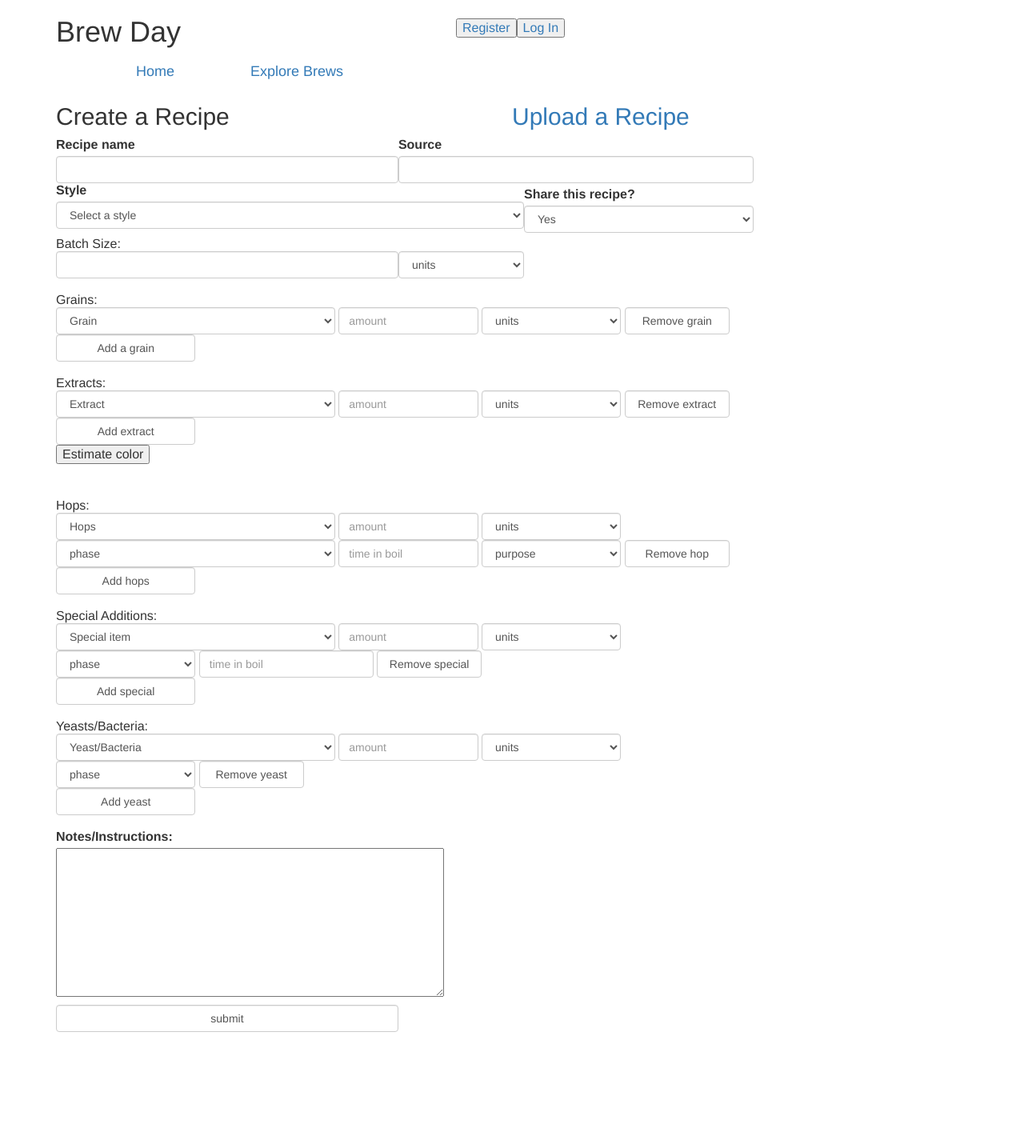
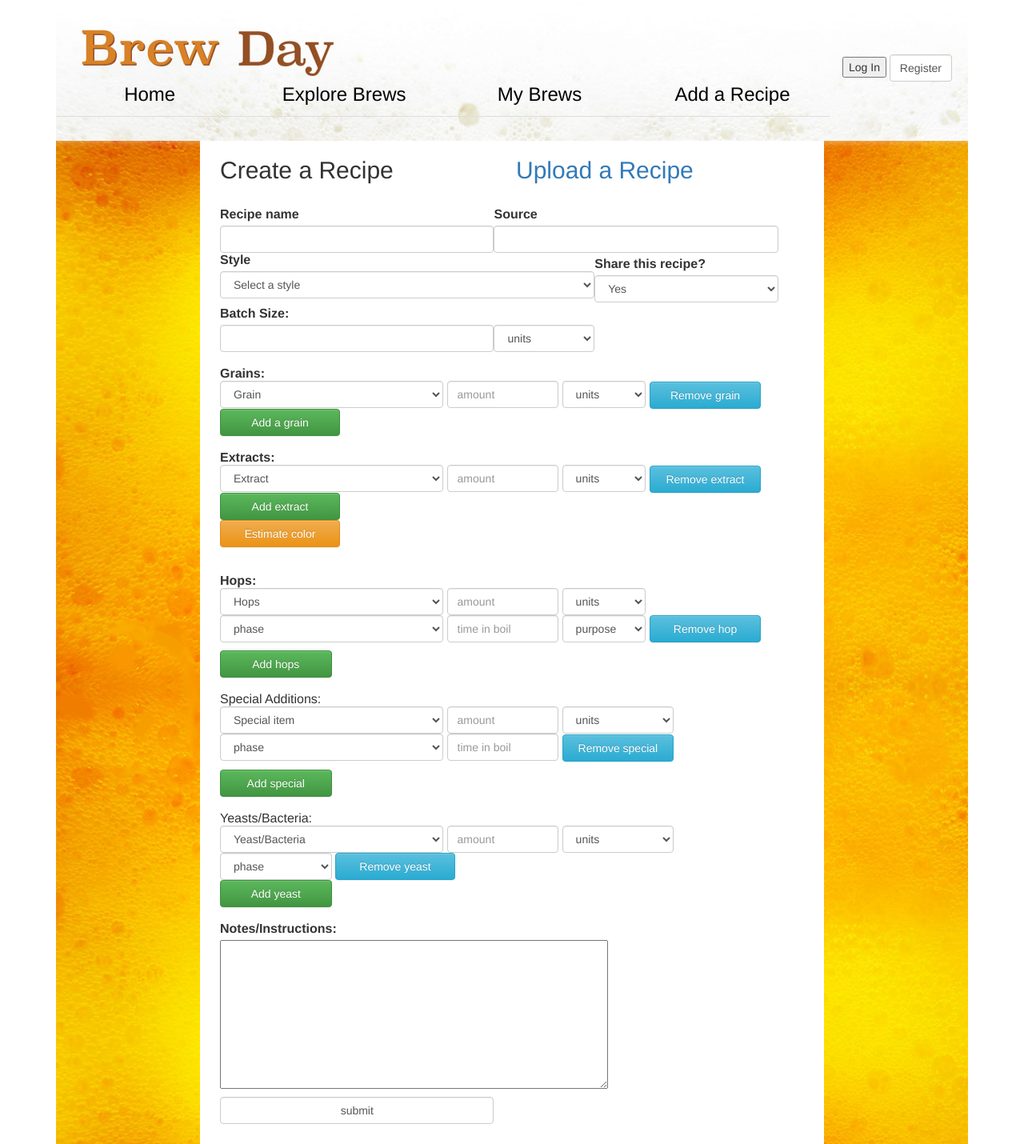
Before and after one commit to leskat47/brew-app-project, a Flask app: page /addrecipe in a window 1280 px wide. Shown: the whole page at 80% size. Before the commit the page ends 1290 px from the top, so only its background shows below. Run offline with Flask 2, Linux system fonts and the light colour scheme; data that the repository does not hold is empty; some libraries are stand-ins or nearby versions.

Commit message:
First draft of site beautifying.

```diff
--- a/server.py
+++ b/server.py
@@ -49,6 +49,7 @@ def allowed_file(filename):
 def index():
     return render_template("homepage.html")
 
+
 # ***************************************************************************************
 # Explore recipes selections
 
@@ -84,9 +85,9 @@ def show_explore():
                            selectlist_styles=selectlist_styles, selectlisrt_user=selectlist_user,
                            sel_user_styles=sel_user_styles)
 
+
 # ***************************************************************************************
 # Explore Recipes right panel displays
-
 
 # List user's recipes
 @app.route('/myrecipes')
@@ -150,8 +151,6 @@ def add_brew(recipe):
 @app.route("/deleterecipe/<string:recipe>")
 def delete_recipe(recipe):
     recipe_obj = Recipe.query.filter_by(name=recipe).one()
-    print "recipe to delete", recipe_obj
-    print "hop", HopIns.query.filter_by(recipe_id=recipe_obj.recipe_id).all()
     HopIns.query.filter_by(recipe_id=recipe_obj.recipe_id).delete()
     FermIns.query.filter_by(recipe_id=recipe_obj.recipe_id).delete()
     ExtIns.query.filter_by(recipe_id=recipe_obj.recipe_id).delete()
@@ -205,7 +204,6 @@ def show_mybrews():
                                    sel_user_styles=sel_user_styles)
     else:
         brewlist = get_brewlist(all_brews)
-        print brewlist
         return render_template("mybrews.html", brewlist=brewlist,
                                selectlist_user=selectlist_user, sel_user_styles=sel_user_styles)
 
@@ -232,7 +230,6 @@ def brew_process(brew_id):
     else:
         recipe, batch_size, batch_units, times, timerset, boiltime, steep, yeast, secondary, extracts, og_min, og_max, notes, srm_color = show_brew_recipe(recipe)
 
-        print boiltime
         color = color_conversion(srm_color)
 
         return render_template("brew.html", brew=brew, recipe=recipe, batch_size=batch_size, batch_units=batch_units,
@@ -245,14 +242,11 @@ def brew_process(brew_id):
 def note_boil_time():
     boil_start = request.form.get("boil_start")
     brew_id = request.form.get("brew_id")
-    print boil_start
     startformat = '%H:%M'
 
     boil_start = datetime.datetime.strptime(boil_start, startformat).time()
-    print boil_start
     Brew.query.filter_by(id=brew_id).one().boil_start = boil_start
     db.session.commit()
-    return "hello"
 
 
 # Save brew data to database
@@ -269,11 +263,9 @@ def update_brew(brew):
         brew.og = float(brew.og)
         brew.abv = (brew.og - brew.fg) * 131
 
-
     if request.form.get("finished"):
         end_date_get = request.form.get('finished')
         brew.end_date = datetime.datetime.strptime(end_date_get, "%Y-%m-%d").date()
-    print "Brew end date: ", brew.end_date
     brew.notes = request.form.get('brew_notes')
     brew.results_notes = request.form.get('results_notes')
     brew.rating = request.form.get('rating')
@@ -442,7 +434,7 @@ def upload_file():
 
         if error_names != []:
             session['error_list'] = error_names
-            return render_template("upload_error.html")
+            return render_template("uploaderror.html")
         else:
             notice = "Recipe(s) successfully added!"
             return render_template("uploadrecipe.html", notice=notice, recipes=recipes)
@@ -463,6 +455,7 @@ def check_name():
 # Ajax called -Calculate color for recipe
 @app.route('/colorcalc', methods=['GET', 'POST'])
 def calculate_color():
+    print "COLOR AJAX"
     data = request.get_json()
     grains = data['grains']
     extracts = data['extracts']
--- a/static/recipeform.js
+++ b/static/recipeform.js
@@ -40,7 +40,7 @@ $("#add-extract").click(function() {
 $('.del-extract').click(function () {
     $(this).parent('div').remove();
     if ($('.repeat-extract').length === 2) {
-    	$('.del-extract').prop('disabled', true);
+    	// $('.del-extract').prop('disabled', true);
 	}
     });
 
--- a/templates/base.html
+++ b/templates/base.html
@@ -6,58 +6,47 @@
 
 		<link href="http://addtocalendar.com/atc/1.5/atc-style-blue.css" rel="stylesheet" type="text/css">
 
-
-
 	    <script src="http://code.jquery.com/jquery-2.1.4.js"></script>
 		<script src="http://code.jquery.com/ui/1.11.3/jquery-ui.min.js"></script>
         <!--<script src="https://ajax.googleapis.com/ajax/libs/jquery/1.11.3/jquery.min.js"></script>-->
 
 		<script src="https://cdnjs.cloudflare.com/ajax/libs/jquery.serializeJSON/1.2.0/jquery.serializeJSON.min.js"></script>
-		<!-- <script src="..static/jquery.serializejson.min.js"></script> <!-- Version 2.3.1 -->
+		<!-- <script src="..static/jquery.serializejson.min.js"></script> Version 2.3.1 -->
 
 		<script src="https://maxcdn.bootstrapcdn.com/bootstrap/3.3.4/js/bootstrap.min.js"></script>
-		<script src="../static/myscript.js"></script>
-		<script src="../static/buzz.min.js"></script>
-		<script src="../static/tock.js"></script>
-		<style rel="style" type="text/css" hef="mystyles.css">	</style>
+		<script src="/static/myscript.js"></script>
+		<script src="/static/buzz.min.js"></script>
+		<script src="/static/tock.js"></script>
+		<link rel="stylesheet" type="text/css" hef="../static/mystyles.css">
 
 	</head>
 
 	<body>
 
 		<div class="container">
-			<table>
-			<tr>
-				<td width="500px">
-				<h1>Brew Day</h1>
-				</td>
-				<td>
+		<div style="background-image: url(/static/header.jpg); background-repeat: no-repeat; margin-bottom: 0px; padding-bottom: 0px;">
+				<br><br><br>
+				<form class="navbar-form navbar-right">
+				<div class="form-group"
+					{% if session["username"] %}
+						<a href="/logout"><button class="form-control">Logout</button></a>
+					{% else %}
+						<a href="/login" class="form-control"><button>Log In</button></a>
+					{% endif %}
+						<a href="/register"><button class="form-control" style="margin-right: 20px; margin-bottom: 0px">Register</button></a>
+				</div>
+				</form>
 
-				{% if session["username"] %}
-					<a href="/logout"><button style="float: right;">Logout</button></a>
-				{% else %}
-					<a href="/login"><button style="float: right;">Log In</button></a>
-				{% endif %}
-					<a href="/register"><button style="float: right;">Register</button></a>
-				</td>
-			</tr>
-			</table>
-	    	<div>
-    		<div style="margin-left: auto; margin-right: auto;">{% include 'navbar.html' %}</div>
-	    	{% with messages = get_flashed_messages() %}
-	            {% if messages %}
-	                <div class="flashes">
-	                {% for message in messages %}
-	                    {{ message }} <br>
-	                {% endfor %}
-	                </div>
+				<br>
+    		<div>{% include 'navbar.html' %}</div>
+    		<br>
+    	</div>
 
-	            {% endif %}
-        	{% endwith %}
 
 
 
       {% block content %}{% endblock %}
+      </div>
 	</body>
 
 </html>
--- a/templates/navbar.html
+++ b/templates/navbar.html
@@ -1,8 +1,9 @@
 <h4>
-<ul style="list-style-type: none;">
-<li style="padding: 20px 50px 0px 60px; display: inline"><a href="/">Home</a></li>
-<li style="padding: 20px 50px 0px 40px; display: inline"><a href="/explore">Explore Brews</a></li>
-{% if session["user_id"] %}<li style="padding: 20px 50px 0px 40px; display: inline"><a href="/mybrews">My Brews</a></li>
-<li style="padding: 20px 50px 0px 40px; display: inline"><a href="/addrecipe">Add a Recipe</a></li>{% endif %}
-</ul>
+
+		<ul class="nav nav-tabs nav-justified">
+			<li><a href="/" style="color: black; font-size: 18pt">Home</a></li>
+			<li><a href="/explore" style="color: black; font-size: 18pt">Explore Brews</a></li>
+			<li {% if not session["user_id"] %} class="disabled"{% endif %}><a href="/mybrews" style="color: black; font-size: 18pt">My Brews</a></li>
+			<li {% if not session["user_id"] %} class="disabled"{% endif %}><a href="/addrecipe" style="color: black; font-size: 18pt">Add a Recipe</a></li>
+		</ul>
 </h4>
--- a/templates/recipeform.html
+++ b/templates/recipeform.html
@@ -11,12 +11,12 @@
 				{% endfor %}
 			</select>
 			<input type="number" id = "grain_amount" name="grain_amount" class="form-control" placeholder="amount" style="width: 20%; display: inline" required>
-			<select id="grain_units" name="grain_units" class="form-control" style="width: 20%; display: inline" required>
+			<select id="grain_units" name="grain_units" class="form-control" style="width: 15%; display: inline" required>
 				<option selected disabled>units</option>
 				<option value="grams">g</option>
 				<option value="ounces">oz</option>
 			</select>
-			<input type="button" id="del-grain" class="form-control del-grain" value="Remove grain" style="width: 15%; display: inline" required>
+			<input type="button" id="del-grain" class="form-control del-grain btn btn-info" value="Remove grain" style="width: 20%; display: inline" required>
 		</div>
 			<div id="moreextract1" class="repeat-extract" name="extractdiv">
 			<select id="extract" name="extract" class="form-control" style="width: 40%; display: inline" required>
@@ -26,15 +26,15 @@
 				{% endfor %}
 			</select>
 			<input type="number" id="extract_amount" name="extract_amount" class="form-control" placeholder="amount" style="width: 20%; display: inline" required>
-			<select id="extract_units" name="extract_units" class="form-control" style="width: 20%; display: inline">
+			<select id="extract_units" name="extract_units" class="form-control" style="width: 15%; display: inline">
 				<option selected disabled>units</option>
 				<option value="grams">g</option>
 				<option value="ounces">oz</option>
 			</select>
-				<input type="button" id="del-extract" value="Remove extract" class="form-control del-extract" style="width: 15%; display: inline" required>
+				<input type="button" id="del-extract" value="Remove extract" class="form-control del-extract btn btn-info" style="width: 20%; display: inline;" required>
 			</div>
 
-			<div id="morehops1" class="repeat-hops">
+			<div id="morehops1" class="repeat-hops" style="padding-bottom: 10px">
 			<select id="hop" name="hop" class="form-control" style="width: 40%; display: inline" required>
 				<option selected disabled>Hops</option>
 				{% for hop in hop_choice %}
@@ -42,7 +42,7 @@
 				{% endfor %}
 			</select>
 			<input type="number" id="hop_amount" name="hop_amount" class="form-control" placeholder="amount"  style="width: 20%; display: inline" required>
-			<select id= "hop_units" name="hop-units" class="form-control" style="width: 20%; display: inline" required>
+			<select id= "hop_units" name="hop-units" class="form-control" style="width: 15%; display: inline" required>
 				<option selected disabled>units</option>
 				<option value="grams">g</option>
 				<option value="ounces">oz</option>
@@ -53,16 +53,16 @@
 				<option value="dry_hop">dry_hop</option>
 			</select>
 			<input type="number" id="hop_time" name="hop_time" class="form-control" placeholder="time in boil" style="width: 20%; display: inline">
-			<select id="hop_kind" name="hop_kind" class="form-control" style="width: 20%; display: inline" required>
+			<select id="hop_kind" name="hop_kind" class="form-control" style="width: 15%; display: inline" required>
 				<option selected disabled>purpose</option>
 				<option value="aroma">aroma</option>
 				<option value="bittering">bittering</option>
 				<option value="both">both</option>
 			</select>
-				<input type="button" id= "del-hop" name="1" value="Remove hop" class="form-control del-hop" style="width: 15%; display: inline">
+				<input type="button" id= "del-hop" name="1" value="Remove hop" class="form-control del-hop btn btn-info" style="width: 20%; display: inline">
 			</div>
 
-		<div id="moremisc1" class="repeat-misc">
+		<div id="moremisc1" class="repeat-misc" style="padding-bottom: 5px">
 			<select id="misc" name="misc" class="form-control" style="width: 40%; display: inline" required>
 				<option selected disabled>Special item</option>
 				{% for misc in misc_choice %}
@@ -70,19 +70,20 @@
 				{% endfor %}
 			</select>
 			<input type="number" id="misc_amount" name="misc_amount" class="form-control" placeholder="amount" style="width: 20%; display: inline" required>
-			<select id=="misc-units" name="misc-units" class="form-control" style="width: 20%; display: inline" required>
+			<select id=="misc-units" name="misc-units" class="form-control" style="width: 15%; display: inline" required>
 				<option selected disabled>units</option>
 				<option value="grams">g</option>
 				<option value="ounces">oz</option>
 			</select>
-			<select id="misc_phase" name="misc_phase" class="form-control" style="width: 20%; display: inline" required>
+			<br>
+			<select id="misc_phase" name="misc_phase" class="form-control" style="width: 40%; display: inline" required>
 				<option selected disabled>phase</option>
 				<option value="boil">boil</option>
 				<option value="primary">primary</option>
 				<option value="secondary">secondary</option>
 			</select>
-			<input type="number" id="misc_time" name="misc_time" class="form-control" placeholder="time in boil" style="width: 25%; display: inline" required>
-				<input type="button" id= "del-misc" name="1" value="Remove special" class="form-control del-misc" style="width: 15%; display: inline">
+			<input type="number" id="misc_time" name="misc_time" class="form-control" placeholder="time in boil" style="width: 20%; display: inline" required>
+				<input type="button" id= "del-misc" name="1" value="Remove special" class="form-control del-misc btn btn-info" style="width: 20%; display: inline">
 			</div>
 
 		<div id="moreyeast1" class="repeat-yeast">
@@ -103,14 +104,20 @@
 				<option value="primary">primary</option>
 				<option value="secondary">secondary</option>
 			</select>
-				<input type="button" id= "del-yeast" name="1" value="Remove yeast" class="form-control del-yeast" style="width: 15%; display: inline" required>
+				<input type="button" id= "del-yeast" name="1" value="Remove yeast" class="form-control del-yeast btn btn-info" style="width: 15%; display: inline" required>
 			</div>
 	</div>
 
+<div style="background-image: url(static/beercolor.jpg); background-repeat: no-repeat; margin-top: 0px;">
+<div class="row">
+	<div class="col-sm-1 col-md-2">
+	</div>
+
+	<div class="col-sm-10 col-md-8" style="background-color: white; padding-left: 25px">
 	<table style="width: 100%">
 	<tr><td style="width: 50%"><h2>Create a Recipe</h2></td style="width: 50%"><td><a href="/uploadrecipe"><h2>Upload a Recipe</h2></a></td></tr>
+	</table><br>
 
-</table>
 
 		<div class="form-group">
 		<form class="form">
@@ -152,7 +159,7 @@
 			</tr>
 			<tr>
 				<td colspan="4">
-			Batch Size:
+					<label for="batchsize">Batch Size: </label>
 				</td>
 			</tr>
 			<tr>
@@ -174,7 +181,7 @@
 			</div>
 			<tr>
 				<td colspan="4">
-		<br>Grains:<br>
+				<br><strong>Grains:</strong><br>
 				<div id="moregrains1" class="repeat-grain" name="graindiv">
 					<select id="grain" name="grain" class="form-control" style="width: 40%; display: inline" required>
 						<option selected disabled>Grain</option>
@@ -183,20 +190,20 @@
 						{% endfor %}
 					</select>
 					<input type="number" id = "grain_amount" name="grain_amount" class="form-control" placeholder="amount" style="width: 20%; display: inline" required>
-			<select id="grain_units" name="grain_units" class="form-control" style="width: 20%; display: inline" required>
+					<select id="grain_units" name="grain_units" class="form-control" style="width: 15%; display: inline" required>
 						<option selected disabled>units</option>
 						<option value="grams">g</option>
 						<option value="ounces">oz</option>
 					</select>
-			<input type="button" id="del-grain" class="form-control del-grain" value="Remove grain" style="width: 15%; display: inline">
+					<input type="button" id="del-grain" class="form-control del-grain btn btn-info" value="Remove grain" style="width: 20%; display: inline">
 				</div>
-		<button type="button" id="add-grain" value="Add a grain" class="form-control" style="width: 20%; display: inline">Add a grain</button>
+				<button type="button" id="add-grain" value="Add a grain" class="form-control btn btn-success" style="width: 150px; display: inline">Add a grain</button>
 
 				</td>
 			</tr>
 			<tr>
 				<td colspan="4">
-			<br>Extracts:<br>
+					<br><strong>Extracts:</strong><br>
 					<div id="moreextract1" class="repeat-extract" name="extractdiv">
 					<select id="extract" name="extract" class="form-control" style="width: 40%; display: inline" required>
 						<option selected disabled>Extract</option>
@@ -205,21 +212,21 @@
 						{% endfor %}
 					</select>
 					<input type="number" id="extract_amount" name="extract_amount" class="form-control" placeholder="amount" style="width: 20%; display: inline" required>
-			<select id="extract_units" name="extract_units" class="form-control" style="width: 20%; display: inline" required>
+					<select id="extract_units" name="extract_units" class="form-control" style="width: 15%; display: inline" required>
 						<option selected disabled>units</option>
 						<option value="grams">g</option>
 						<option value="ounces">oz</option>
 					</select>
-			<input type="button" id="del-extract" value="Remove extract" class="form-control del-extract" style="width: 15%; display: inline">
+					<input type="button" id="del-extract " value="Remove extract" class="form-control del-extract btn btn-info" style="width: 20%; display: inline">
 					</div>
-			<button type="button" id="add-extract" value="Add extract" class="form-control" style="width: 20%" required>Add extract</button>
-			<div><button type="button" id="colorcalc">Estimate color</button><div id="color" style="width: 100%; height: 25px">&nbsp;</div>
+					<button type="button" id="add-extract" value="Add extract" class="form-control btn btn-success" style="width: 150px" required>Add extract</button><br>
+					<div class="form-group"><button type="button" id="colorcalc" class="form-control btn btn-warning" style="width: 150px; display: inline">Estimate color</button><div id="color" style="width: 150px; height: 25px; display: inline;">&nbsp;&nbsp;</div></div>
 				</td>
 			</tr>
 			<tr>
 				<td colspan="4">
-			<br>Hops:<br>
-			<div id="morehops1" class="repeat-hops">
+					<br><strong>Hops:</strong><br>
+					<div id="morehops1" class="repeat-hops" style="padding-bottom: 10px">
 					<select id="hop" name="hop" class="form-control" style="width: 40%; display: inline" required>
 						<option selected disabled>Hops</option>
 						{% for hop in hop_choice %}
@@ -227,7 +234,7 @@
 						{% endfor %}
 					</select>
 					<input type="number" id="hop_amount" name="hop_amount" class="form-control" placeholder="amount"  style="width: 20%; display: inline" required>
-			<select id= "hop_units" name="hop-units" class="form-control" style="width: 20%; display: inline" required>
+					<select id= "hop_units" name="hop-units" class="form-control" style="width: 15%; display: inline" required>
 						<option selected disabled>units</option>
 						<option value="grams">g</option>
 						<option value="ounces">oz</option>
@@ -238,20 +245,20 @@
 						<option value="dry_hop">dry_hop</option>
 					</select>
 					<input type="number" id="hop_time" name="hop_time" class="form-control" placeholder="time in boil" style="width: 20%; display: inline" required>
-			<select id="hop_kind" name="hop_kind" class="form-control" style="width: 20%; display: inline" required>
+					<select id="hop_kind" name="hop_kind" class="form-control" style="width: 15%; display: inline" required>
 						<option selected disabled>purpose</option>
 						<option value="aroma">aroma</option>
 						<option value="bittering">bittering</option>
 						<option value="both">both</option>
 					</select>
-			<input type="button" id= "del-hop" name="1" value="Remove hop" class="form-control del-hop" style="width: 15%; display: inline">
+					<input type="button" id= "del-hop" name="1" value="Remove hop" class="form-control del-hopbtn btn-info" style="width: 20%; display: inline">
 					</div>
-			<button type="button" id="add-hop" value="Add a hop" class="form-control" style="width: 20%">Add hops</button>
+					<button type="button" id="add-hop" value="Add a hop" class="form-control btn btn-success" style="width: 20%">Add hops</button>
 				</td>
 			</tr>
 			<tr>
 				<td colspan="4"><br>Special Additions:<br>
-			<div id="moremisc1" class="repeat-misc">
+					<div id="moremisc1" class="repeat-misc" style="padding-bottom: 10px">
 					<select id="misc" name="misc" class="form-control" style="width: 40%; display: inline" required>
 						<option selected disabled>Special item</option>
 						{% for misc in misc_choice %}
@@ -263,17 +270,17 @@
 						<option selected disabled>units</option>
 						<option value="grams">g</option>
 						<option value="ounces">oz</option>
-			</select>
-			<select id="misc_phase" name="misc_phase" class="form-control" style="width: 20%; display: inline" required>
+					</select><br>
+					<select id="misc_phase" name="misc_phase" class="form-control" style="width: 40%; display: inline" required>
 						<option selected disabled>phase</option>
 						<option value="boil">boil</option>
 						<option value="primary">primary</option>
 						<option value="secondary">secondary</option>
 					</select>
-			<input type="number" id="misc_time" name="misc_time" class="form-control" placeholder="time in boil" style="width: 25%; display: inline" required>
-			<input type="button" id= "del-misc" name="1" value="Remove special" class="form-control del-misc" style="width: 15%; display: inline">
+					<input type="number" id="misc_time" name="misc_time" class="form-control" placeholder="time in boil" style="width: 20%; display: inline" required>
+					<input type="button" id= "del-misc" name="1" value="Remove special" class="form-control del-misc btn btn-info" style="width: 20%; display: inline">
 					</div>
-			<button type="button" id="add-misc" value="Add misc" class="form-control" style="width: 20%">Add special</button>
+					<button type="button" id="add-misc" value="Add misc" class="form-control btn btn-success" style="width: 20%">Add special</button>
 				</td>
 			</tr>
 			<tr>
@@ -296,9 +303,9 @@
 						<option value="primary">primary</option>
 						<option value="secondary">secondary</option>
 						</select>
-			<input type="button" id= "del-yeast" name="1" value="Remove yeast" class="form-control del-yeast" style="width: 15%; display: inline">
+					<input type="button" id= "del-yeast" name="1" value="Remove yeast" class="form-control del-yeast btn btn-info" style="width: 150px; display: inline">
 					</div>
-			<button type="button" id="add-yeast" value="Add a yeast" class="form-control" style="width: 20%">Add yeast</button>
+					<button type="button" id="add-yeast" value="Add a yeast" class="form-control btn btn-success" style="width: 20%">Add yeast</button>
 
 				</td>
 			</tr>
@@ -314,9 +321,11 @@
 				<td><p><input type="button"  value="submit" id="submit" class="form-control" ></p>
 				</td>
 			</tr>
-	<!-- </form> -->
+			</form>
 		</table>
-
+	<div class="col-sm-1 col-md-2">
+	</div>
+</div>
 
 
 
```
Also changed, not shown: static/mystyles.css (added, +71 -0 lines), templates/brew.html (+38 -28 lines), templates/explore_brews.html (+35 -10 lines), templates/homepage.html (+5 -10 lines), templates/mybrews.html (+39 -6 lines), templates/uploadrecipe.html (+22 -11 lines), static/beercolor.jpg (added), static/header.jpg (added), static/hops2.jpg (added), static/malt.jpg (added). Lines whose indentation alone changed are shown as unchanged.
